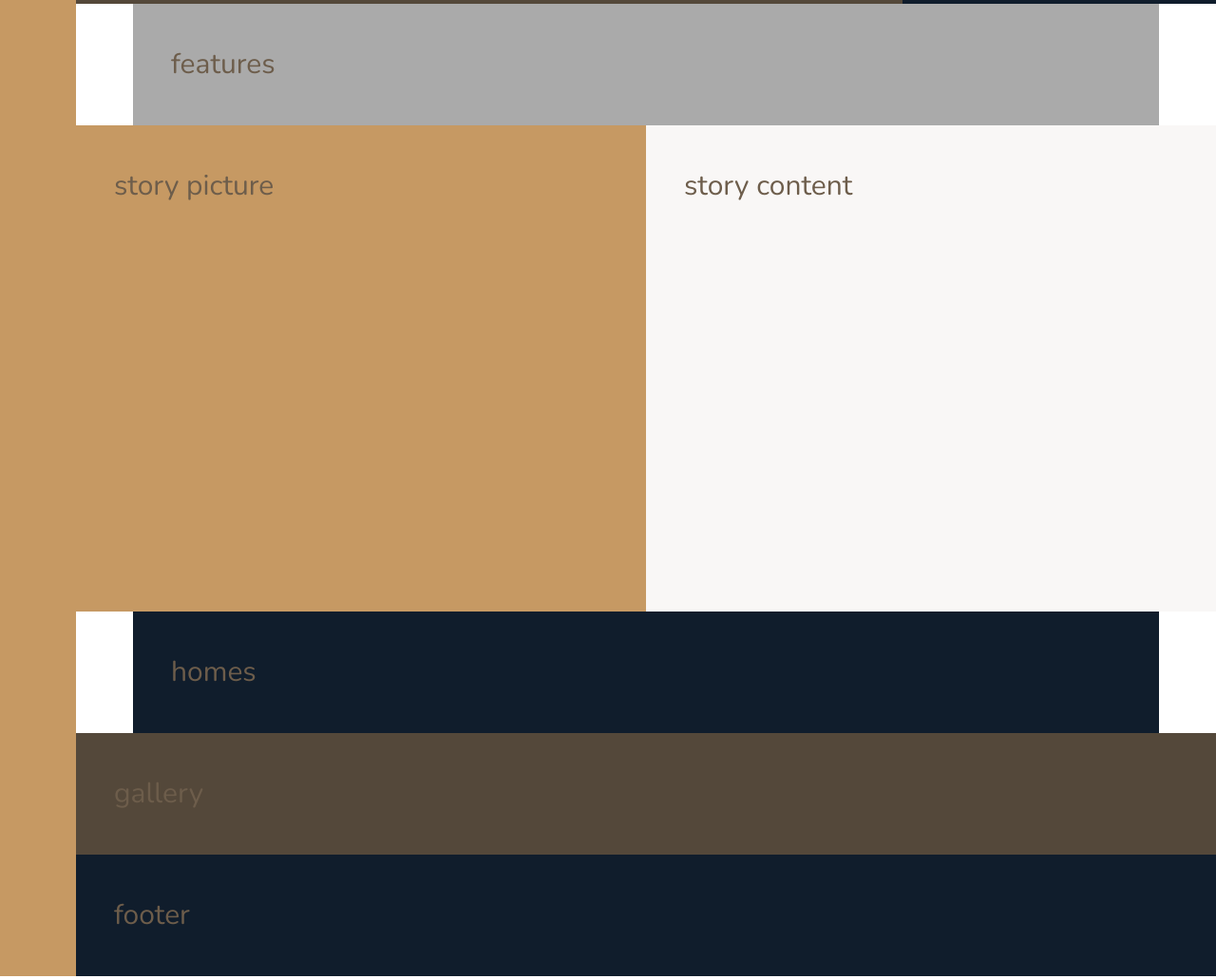
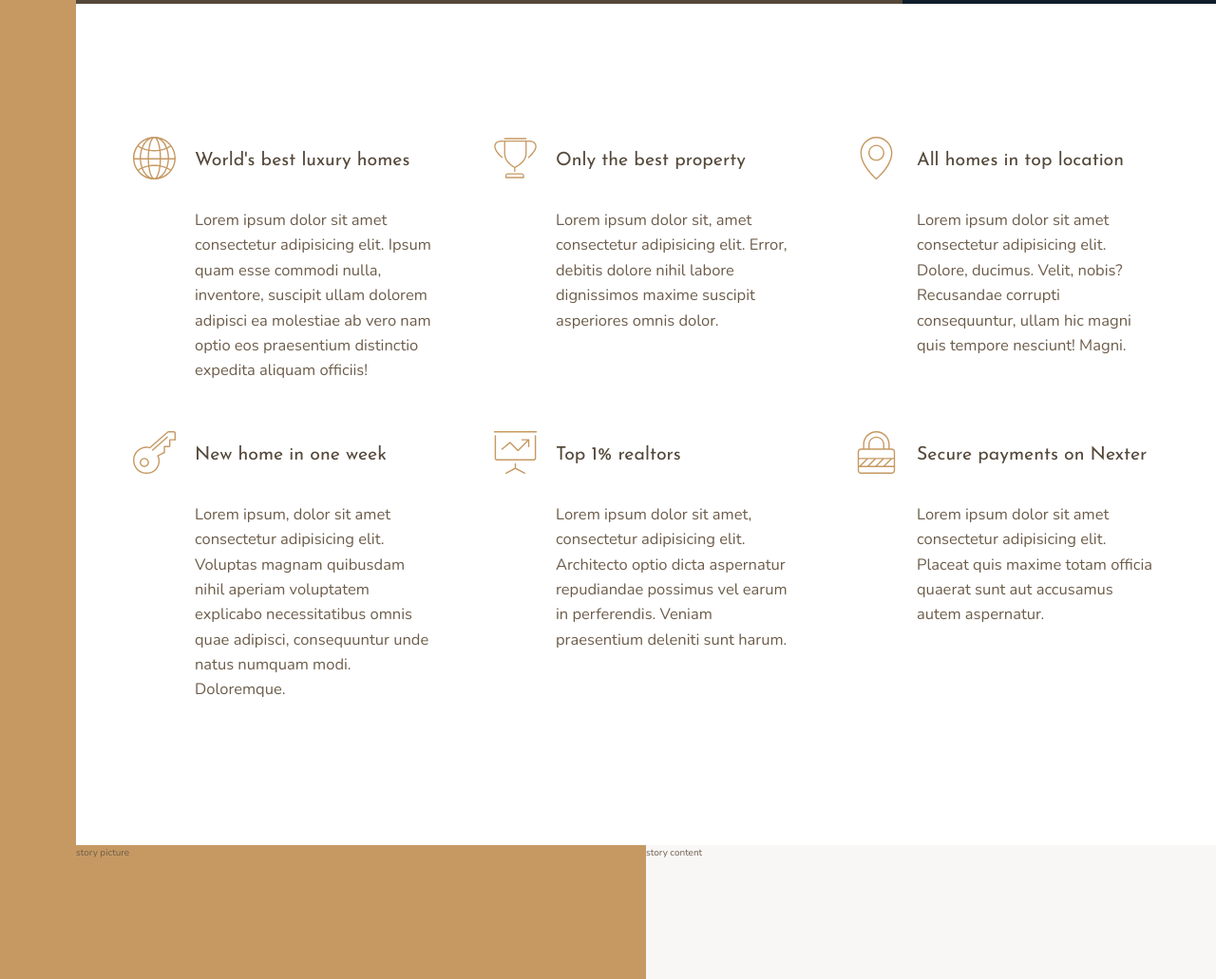
Before and after one commit to Sungmiii/gridpractice, a website: page index.html in a window 1280 px wide. Shown: the part 636-1667 px from the top of the page at 95% size. Drawn offline with nearby package versions, Linux system fonts and the light colour scheme.

Commit message:
feature done

```diff
--- a/index.html
+++ b/index.html
@@ -24,7 +24,80 @@
         top3 realltors
     </div>
     <section class="features">
-        features
+        <div class="feature">
+            <svg class="feature__icon">
+                <use xlink:href="img/sprite.svg#icon-global"></use>
+            </svg>
+            <h4 class="heading-4 heading-4--dark">
+                World's best luxury homes
+            </h4>
+            <p class="feature__text">
+                Lorem ipsum dolor sit amet consectetur adipisicing elit. Ipsum quam esse commodi nulla, inventore,
+                suscipit ullam dolorem adipisci ea molestiae ab vero nam optio eos praesentium distinctio expedita
+                aliquam officiis!
+            </p>
+        </div>
+        <div class="feature">
+            <svg class="feature__icon">
+                <use xlink:href="img/sprite.svg#icon-trophy"></use>
+            </svg>
+            <h4 class="heading-4 heading-4--dark">
+                Only the best property
+            </h4>
+            <p class="feature__text">
+                Lorem ipsum dolor sit, amet consectetur adipisicing elit. Error, debitis dolore nihil labore dignissimos
+                maxime suscipit asperiores omnis dolor.
+            </p>
+        </div>
+        <div class="feature">
+            <svg class="feature__icon">
+                <use xlink:href="img/sprite.svg#icon-map-pin"></use>
+            </svg>
+            <h4 class="heading-4 heading-4--dark">
+                All homes in top location
+            </h4>
+            <p class="feature__text">
+                Lorem ipsum dolor sit amet consectetur adipisicing elit. Dolore, ducimus. Velit, nobis? Recusandae
+                corrupti consequuntur, ullam hic magni quis tempore nesciunt! Magni.
+            </p>
+        </div>
+        <div class="feature">
+            <svg class="feature__icon">
+                <use xlink:href="img/sprite.svg#icon-key"></use>
+            </svg>
+            <h4 class="heading-4 heading-4--dark">
+                New home in one week
+            </h4>
+            <p class="feature__text">
+                Lorem ipsum, dolor sit amet consectetur adipisicing elit. Voluptas magnam quibusdam nihil aperiam
+                voluptatem explicabo necessitatibus omnis quae adipisci, consequuntur unde natus numquam modi.
+                Doloremque.
+            </p>
+        </div>
+        <div class="feature">
+            <svg class="feature__icon">
+                <use xlink:href="img/sprite.svg#icon-presentation"></use>
+            </svg>
+            <h4 class="heading-4 heading-4--dark">
+                Top 1% realtors
+            </h4>
+            <p class="feature__text">
+                Lorem ipsum dolor sit amet, consectetur adipisicing elit. Architecto optio dicta aspernatur repudiandae
+                possimus vel earum in perferendis. Veniam praesentium deleniti sunt harum.
+            </p>
+        </div>
+        <div class="feature">
+            <svg class="feature__icon">
+                <use xlink:href="img/sprite.svg#icon-lock"></use>
+            </svg>
+            <h4 class="heading-4 heading-4--dark">
+                Secure payments on Nexter
+            </h4>
+            <p class="feature__text">
+                Lorem ipsum dolor sit amet consectetur adipisicing elit. Placeat quis maxime totam officia quaerat sunt
+                aut accusamus autem aspernatur.
+            </p>
+        </div>
     </section>
     <div class="story__pictures">
         story picture
--- a/sass/_features.scss
+++ b/sass/_features.scss
@@ -1,4 +1,31 @@
 .features {
-    background-color:$color-grey-light-2;
     grid-column: centre-start / centre-end;
+
+    margin:15rem 0;
+
+    display: grid;
+    // grid-template-columns: repeat(3, 1fr);
+    grid-template-columns: repeat(auto-fit,minmax(25rem, 1fr));
+    grid-gap: 6rem;
+    justify-content: center;
+    align-items: start;
 }
+
+.feature {
+    display: grid;
+    grid-template-columns: [icon-start] min-content [icon-end content-start] minmax(20rem, 1fr) [content-end];
+    grid-gap: 2rem;
+
+    &__icon {
+        fill: $color-primary;
+        width: 4.5rem;
+        height: 4.5rem;
+        grid-column: icon-start / icon-end;
+        transform: translateY(-1rem);
+    }
+    &__text {
+        font-size: 1.65rem;
+        grid-column: content-start / content-end;
+
+    }
+}
--- a/sass/_layout.scss
+++ b/sass/_layout.scss
@@ -3,9 +3,4 @@
     grid-template-rows: 80vh min-content 40vw repeat(3, min-content);
     grid-template-columns: [sidebar-start] 8rem [sidebar-end full-start] minmax(6rem,1fr) [centre-start] repeat(8, [col-start] minmax(min-content, 14rem)[col-end]) [centre-end] minmax(6rem,1fr) [full-end]; //1140/8 = 142.5
 
-    & > * {
-        //test
-        font-size: 3rem;
-        padding: 4rem;
-    }
 }
--- a/sass/_typography.scss
+++ b/sass/_typography.scss
@@ -0,0 +1,28 @@
+%heading {
+    font-family: $font-display;
+    font-weight: 400;
+}
+
+.heading-1{
+    @extend %heading;
+}
+
+
+.heading-2{
+    @extend %heading;
+}
+
+.heading-3{
+    @extend %heading;
+}
+
+.heading-4 {
+    @extend %heading;
+    font-size: 1.95rem;
+    &--light {
+        color: $color-grey-light-1;
+    }
+    &--dark {
+        color: $color-grey-dark-1;
+    }
+}
```
Also changed, not shown: css/style.comp.css (added), css/style.css, css/style.prefix.css (added).
